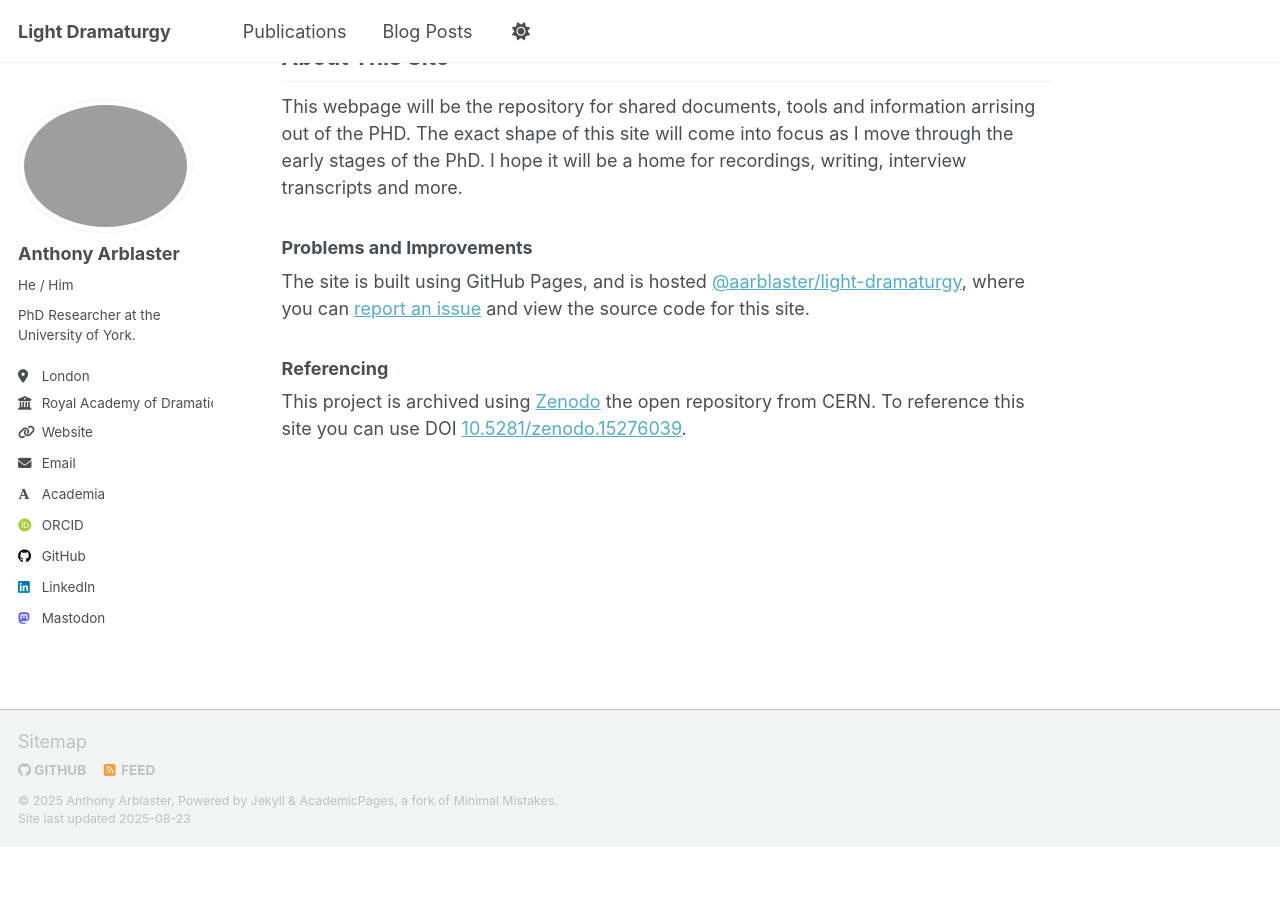
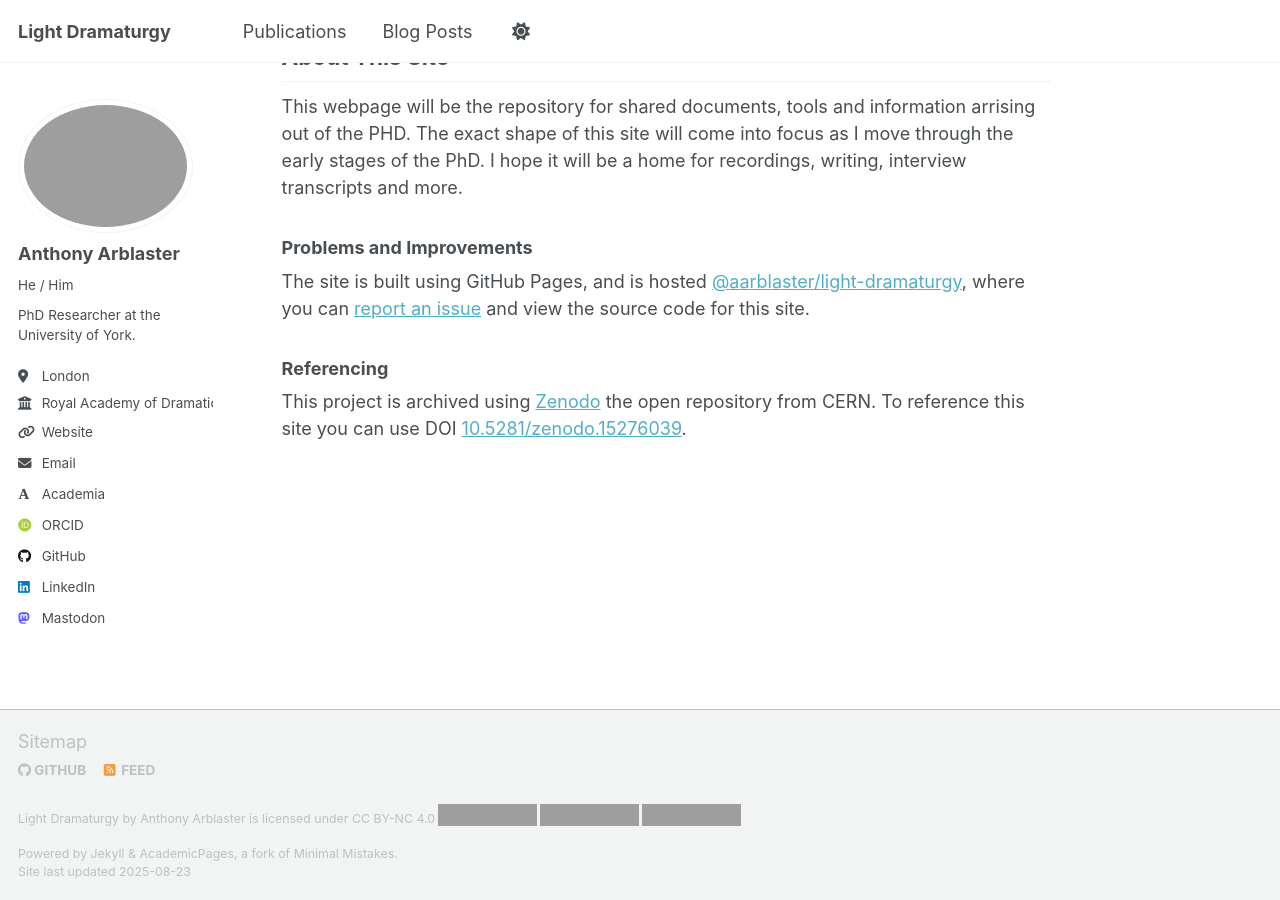
Before and after one commit to aarblaster/light-dramaturgy, a Jekyll site: the page built from _pages/about.md, in a window 1280 px wide and 900 px high, scrolled down 1895 px. Built offline with Jekyll 4.4.1, drawn with Linux system fonts in a browser that asks for light colours; some web fonts are replaced; a script that is not in the unit is left out; before the commit the page ends 2742 px from its top, so only the background shows below that; grey boxes are pictures that could not be loaded.

Commit message:
Update site URLs and add CC license to footer
Changed the site and author URLs in _config.yml to use anthonyarblaster.com and updated the Mastodon link format. Added a Creative Commons BY-NC 4.0 license notice to the footer for clearer attribution and licensing information.

```diff
--- a/_config.yml
+++ b/_config.yml
@@ -13,7 +13,7 @@ title                    : "Light Dramaturgy"
 title_separator          : "-"
 name                     : &name "Anthony Arblaster"
 description              : &description "Lighting Designer and Educator"
-url                      : https://phd.anthonyarblaster.com # the base hostname & protocol for your site e.g. "https://[your GitHub username].github.io" or if you already have some other page hosted on Github then use "https://[your GitHub username].github.io/[Your Repo Name]"
+url                      : https://anthonyarblaster.com # the base hostname & protocol for your site e.g. "https://[your GitHub username].github.io" or if you already have some other page hosted on Github then use "https://[your GitHub username].github.io/[Your Repo Name]"
 baseurl                  : "" # the subpath of your site, e.g. "/blog"
 repository               : "https://github.com/aarblaster/light-dramaturgy"
 
@@ -63,7 +63,7 @@ author:
   instagram        : # Username
   lastfm           : # Username
   linkedin         : "anthonyarblaster"
-  mastodon         : "https://www.mastodonapp.uk/aarblaster"
+  mastodon         : "https://www.mastodonapp.uk/@aarblaster"
   medium           : # URL
   pinterest        : # Username
   soundcloud       : # Username
--- a/_includes/footer.html
+++ b/_includes/footer.html
@@ -20,6 +20,7 @@
 {% endif %}
 
 <div class="page__footer-copyright">
-  &copy; {{ site.time | date: '%Y' }} {{ site.name | default: site.title }}, {{ site.data.ui-text[site.locale].powered_by | default: "Powered by" }} <a href="http://jekyllrb.com" rel="nofollow">Jekyll</a> &amp; <a href="https://github.com/academicpages/academicpages.github.io">AcademicPages</a>, a fork of <a href="https://mademistakes.com/work/minimal-mistakes-jekyll-theme/" rel="nofollow">Minimal Mistakes</a>.<br />
+  <p xmlns:cc="http://creativecommons.org/ns#" xmlns:dct="http://purl.org/dc/terms/"><a property="dct:title" rel="cc:attributionURL" href="http://phd.anthonyarblaster.com">Light Dramaturgy</a> by <a rel="cc:attributionURL dct:creator" property="cc:attributionName" href="https://anthonyarblaster.com">Anthony Arblaster</a> is licensed under <a href="https://creativecommons.org/licenses/by-nc/4.0/?ref=chooser-v1" target="_blank" rel="license noopener noreferrer" style="display:inline-block;">CC BY-NC 4.0<img style="height:22px!important;margin-left:3px;vertical-align:text-bottom;" src="https://mirrors.creativecommons.org/presskit/icons/cc.svg?ref=chooser-v1" alt=""><img style="height:22px!important;margin-left:3px;vertical-align:text-bottom;" src="https://mirrors.creativecommons.org/presskit/icons/by.svg?ref=chooser-v1" alt=""><img style="height:22px!important;margin-left:3px;vertical-align:text-bottom;" src="https://mirrors.creativecommons.org/presskit/icons/nc.svg?ref=chooser-v1" alt=""></a></p>
+  {{ site.data.ui-text[site.locale].powered_by | default: "Powered by" }} <a href="http://jekyllrb.com" rel="nofollow">Jekyll</a> &amp; <a href="https://github.com/academicpages/academicpages.github.io">AcademicPages</a>, a fork of <a href="https://mademistakes.com/work/minimal-mistakes-jekyll-theme/" rel="nofollow">Minimal Mistakes</a>.<br />
   Site last updated {{ "now" | date: '%Y-%m-%d' }}
 </div>
```
